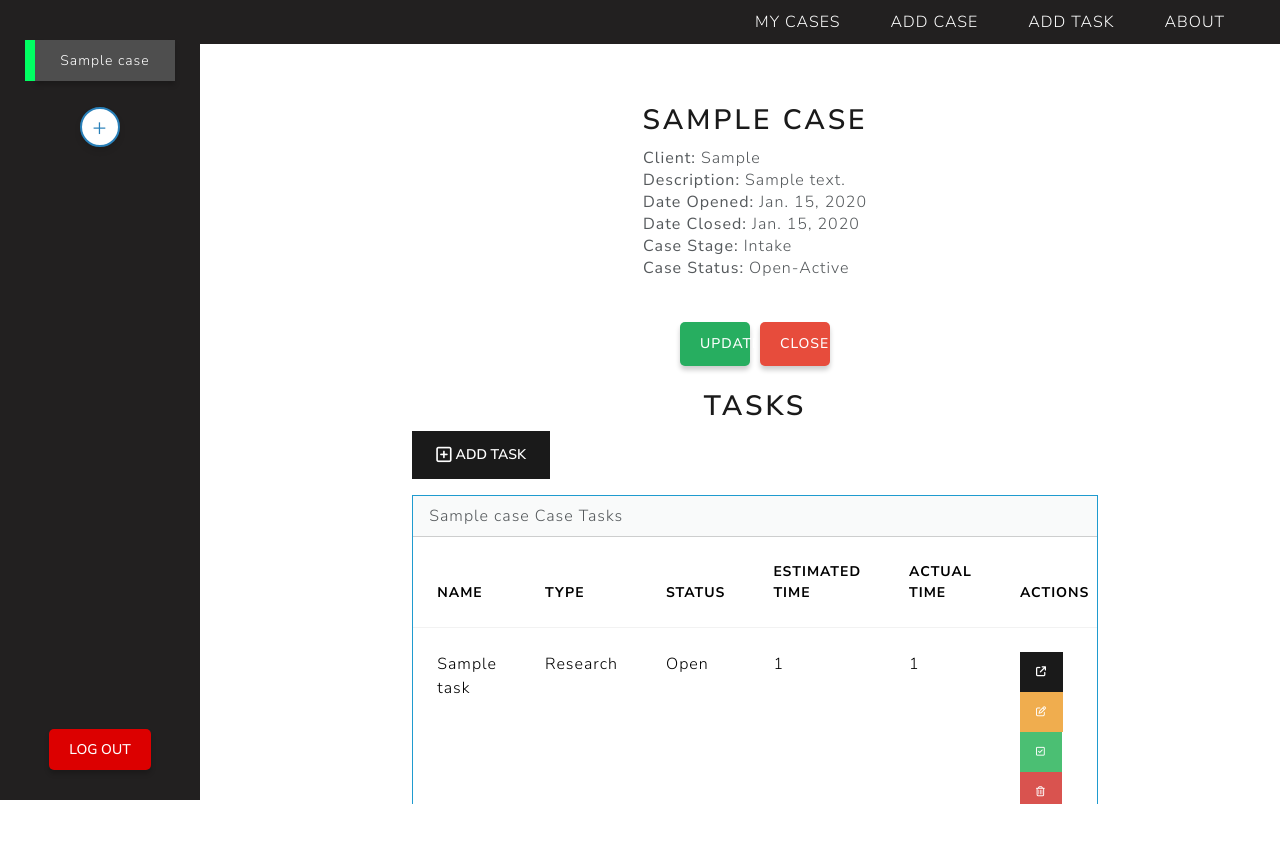
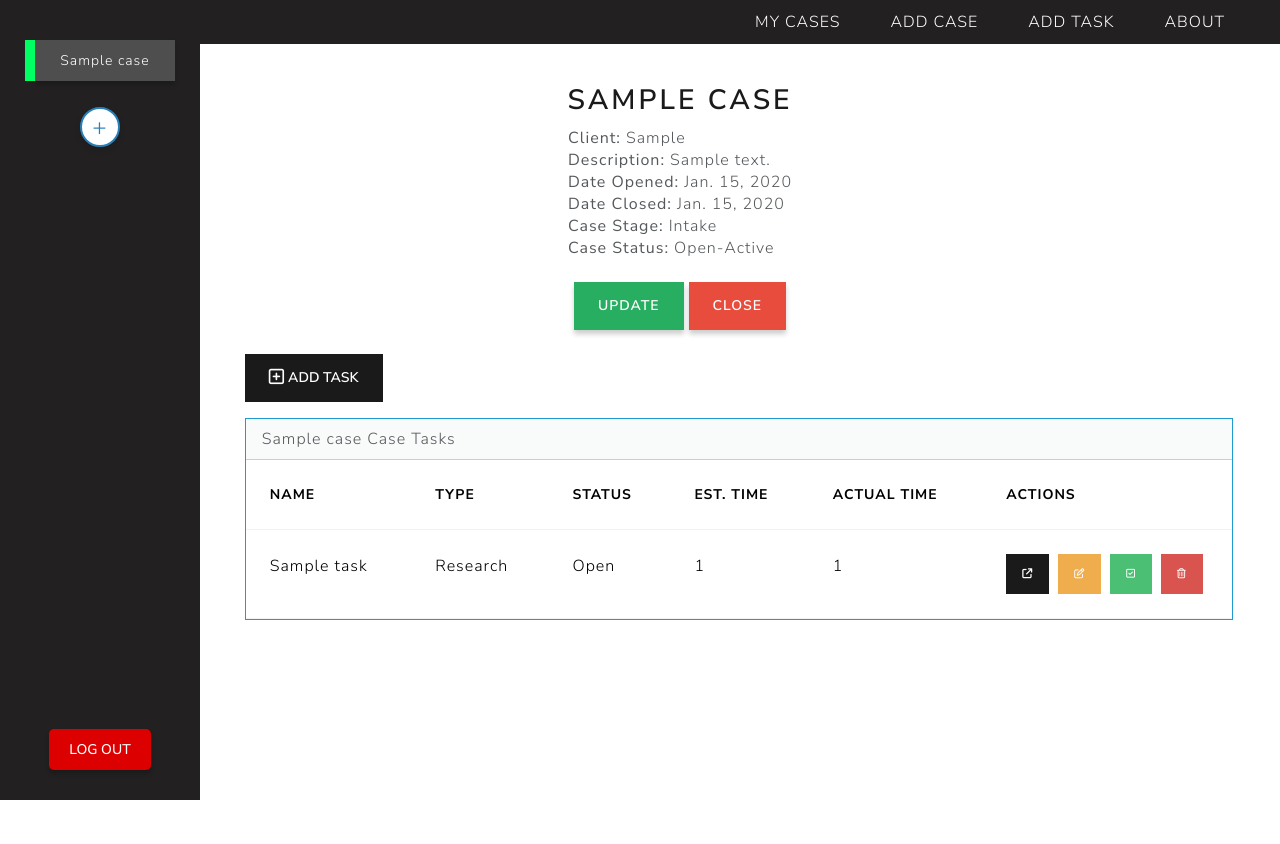
Before and after one commit to matthew-estes/caselawg, a Django app: page /cases/1/ in a window 1280 px wide. Run offline with Django 5.2, Linux system fonts and the light colour scheme; a user stored in the database is signed in; tables that the repository leaves empty hold one stand-in row (values such as "Sample post"); some libraries are stand-ins or nearby versions.

Commit message:
revise base.css and case_details

```diff
--- a/main_app/static/css/base.css
+++ b/main_app/static/css/base.css
@@ -112,13 +112,12 @@ body {
   justify-content: flex-start;
   align-items: center;
   flex-grow: 1;
-  margin: 20px;
-  margin-left: 250px;
-  padding: 20px;
+  margin-top: 20px;
+  margin-left: 150px;
+  /* padding-left: 20px; */
+  padding-right: 10px;
   border-radius: var(--border-radius);
   background-color: var(--white);
-  max-height: auto;
-  overflow-y: auto;
 }
 .form-container {
   display: flex;
@@ -134,7 +133,9 @@ body {
 
 .case-details-wrapper {
   width: 90%;
-  margin: 0;
+  margin-left: -100px;
+  margin-right: -50px;
+  /* justify-content: flex-start; */
 }
 
 .case-details h2 {
@@ -270,21 +271,9 @@ form button.submit-button:hover {
   transform: scale(1.05);
 }
 
-.action-buttons-container {
-  display: flex;
-  justify-content: center;
-  gap: 10px;
-  margin-top: 20px;
-}
-
 .action-button {
   text-decoration: none;
-  color: var(--white);
-  padding: 10px 20px;
   text-align: center;
-  border-radius: var(--border-radius);
-  font-weight: 500;
-  width: 70px;
   border: none;
   cursor: pointer;
   transition: background-color 0.3s ease, transform 0.3s ease;
@@ -318,18 +307,25 @@ form button.submit-button:hover {
   transform: scale(1.05);
 }
 
-@media (max-width: 700px) {
-  .action-buttons-container {
-    flex-direction: column;
-    align-items: center;
-  }
+.table {
+  width: 100%;
+  padding-right: 200px;
+  table-layout: auto;
+}
 
-  .action-button {
-    width: 100%;
-    margin-bottom: 10px;
-  }
+th,
+td {
+  text-align: left;
+}
 
-  .content {
-    max-height: 45vh;
-  }
+.task-buttons {
+  width: 250px;
 }
+
+div.col-12 {
+  margin-left: -10px;
+}
+
+div.row {
+  margin-right: -150px;
+}
--- a/main_app/templates/cases/case_detail.html
+++ b/main_app/templates/cases/case_detail.html
@@ -26,7 +26,7 @@
     <a href="{% url 'case-close' case.pk %}" class="action-button close-button btn btn-danger">CLOSE</a>
   </div>
 
-  <h2>Tasks</h2>
+
   <div class="container-fluid px-0">
     <div class="row">
       <div class="col-12">
@@ -44,9 +44,9 @@
                     <th scope="col">Name</th>
                     <th scope="col">Type</th>
                     <th scope="col">Status</th>
-                    <th scope="col">Estimated Time</th>
+                    <th scope="col">Est. Time</th>
                     <th scope="col">Actual Time</th>
-                    <th scope="col">Actions</th>
+                    <th class="task-buttons" scope="col">Actions</th>
                   </tr>
                 </thead>
                 <tbody id='myTasks'>
```
